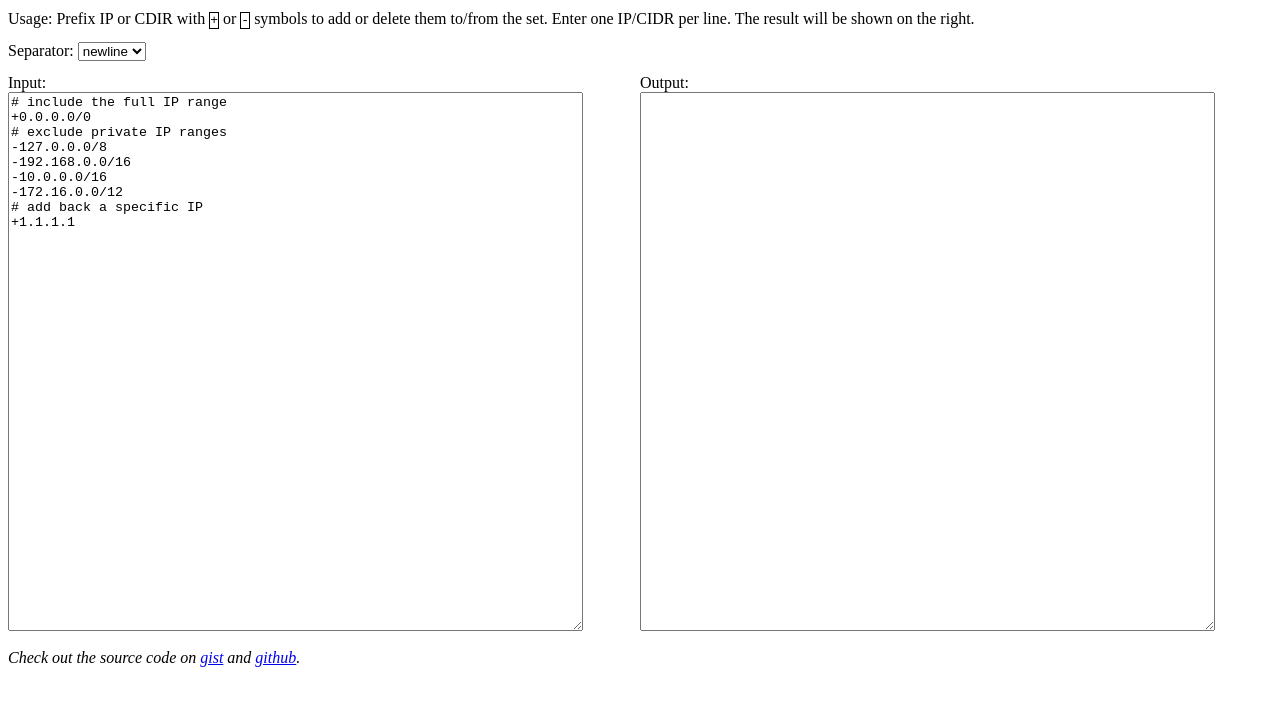
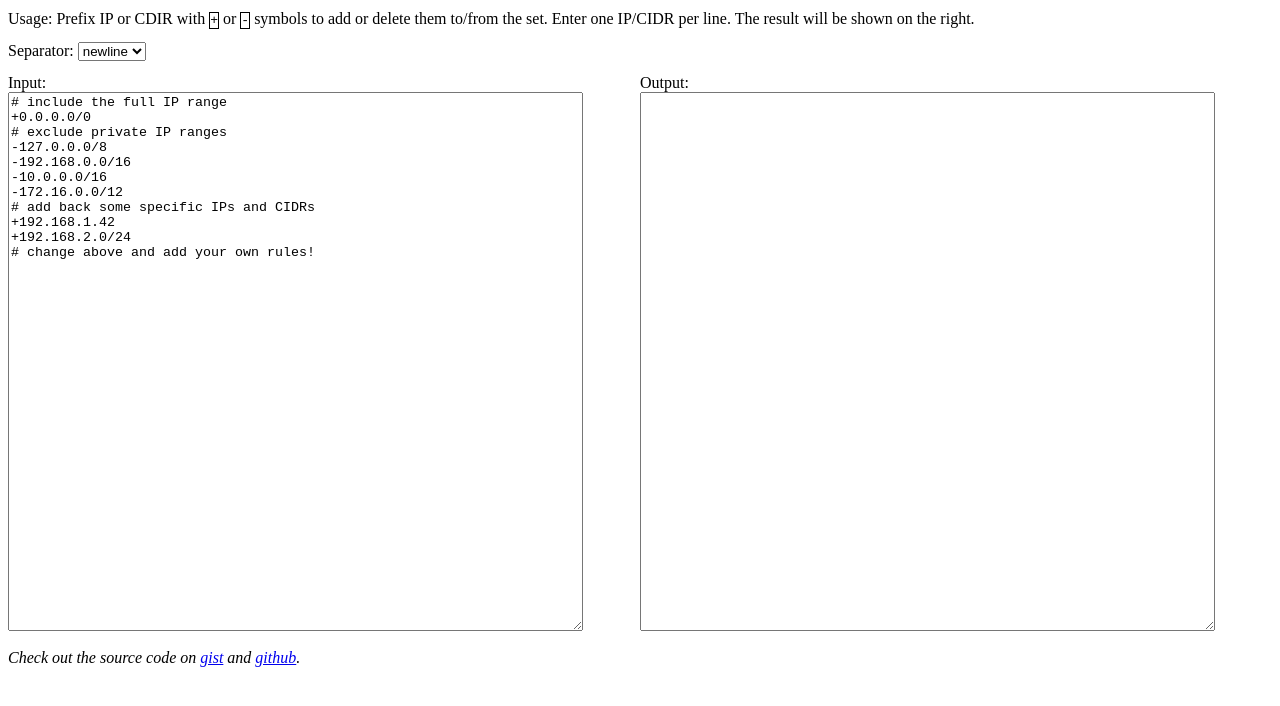
Before and after one commit to shouya/netcalc, a website built with webpack: page www/index.html in a window 1280 px wide. Shown: the part 48-754 px from the top of the page. Built offline with nearby package versions, Linux system fonts and the light colour scheme; what netcalc would draw is missing.

Commit message:
use a more sensible example as placeholder

```diff
--- a/www/index.html
+++ b/www/index.html
@@ -60,8 +60,10 @@
 -192.168.0.0/16
 -10.0.0.0/16
 -172.16.0.0/12
-# add back a specific IP
-+1.1.1.1</textarea>
+# add back some specific IPs and CIDRs
++192.168.1.42
++192.168.2.0/24
+# change above and add your own rules!</textarea>
                 </div>
                 <div id="results">
                     Output: <br/>
```
Also changed, not shown: www/dist/index.html, 1 other file.
